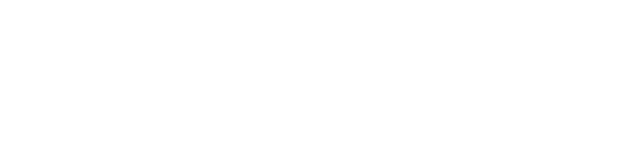
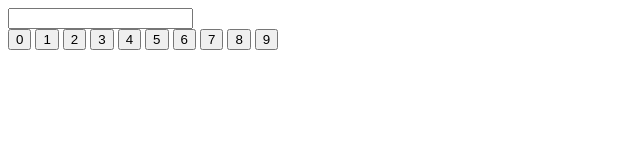
Before and after one commit to dongkp96/TOP-Calculator-main, a plain HTML site: page TOP-Calculator-main/Index.html in a window 1280 px wide. Shown: the whole page, without its empty margins (0-640 px from the left). Drawn offline with Linux system fonts and the light colour scheme.

Commit message:
Added HTML and JS

```diff
--- a/TOP-Calculator-main/Index.html
+++ b/TOP-Calculator-main/Index.html
@@ -7,6 +7,18 @@
     </title>
 </head>
 <body>
-
+    <input class="numbers-bar">
+    <div id="numbers">
+        <button>0</button>
+        <button>1</button>
+        <button>2</button>
+        <button>3</button>
+        <button>4</button>
+        <button>5</button>
+        <button>6</button>
+        <button>7</button>
+        <button>8</button>
+        <button>9</button>
+    </div>
 </body>
 </html>
```
Also changed, not shown: TOP-Calculator-main/index.js (added, +26 -0 lines).
